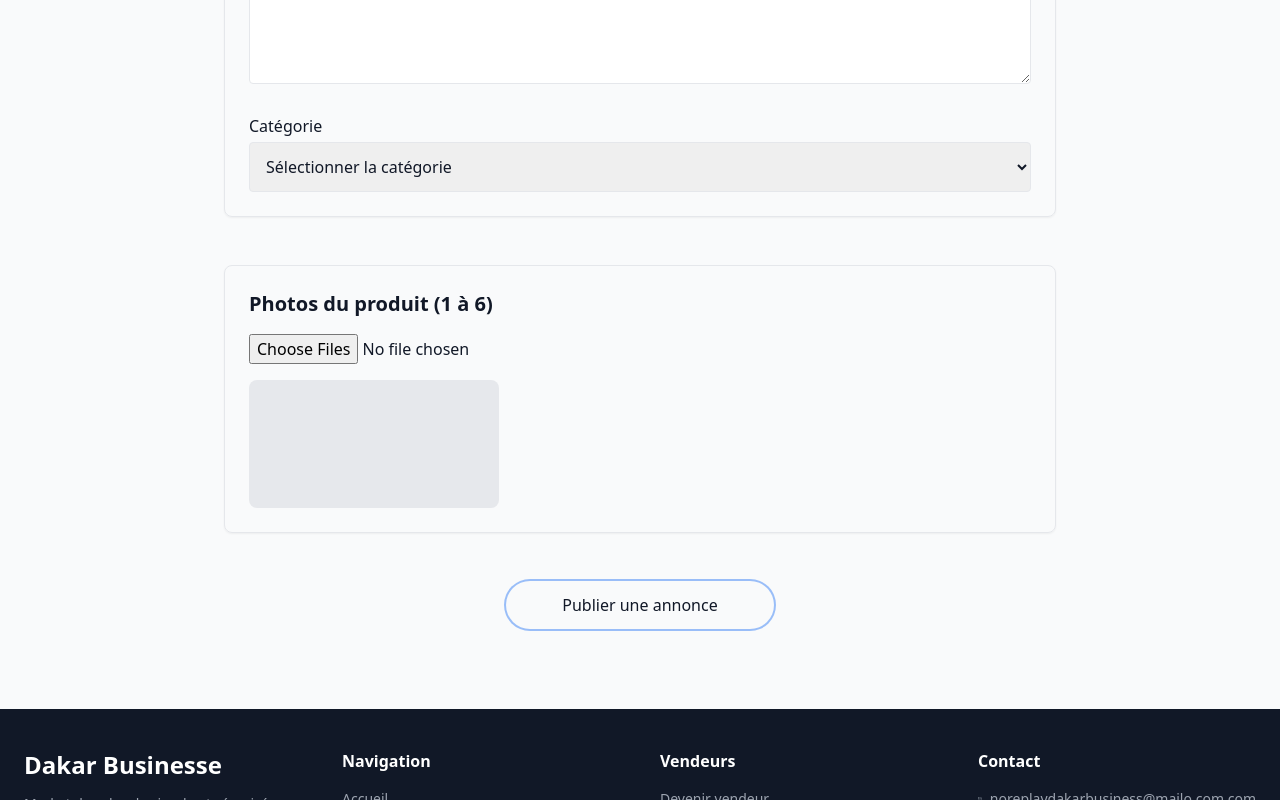
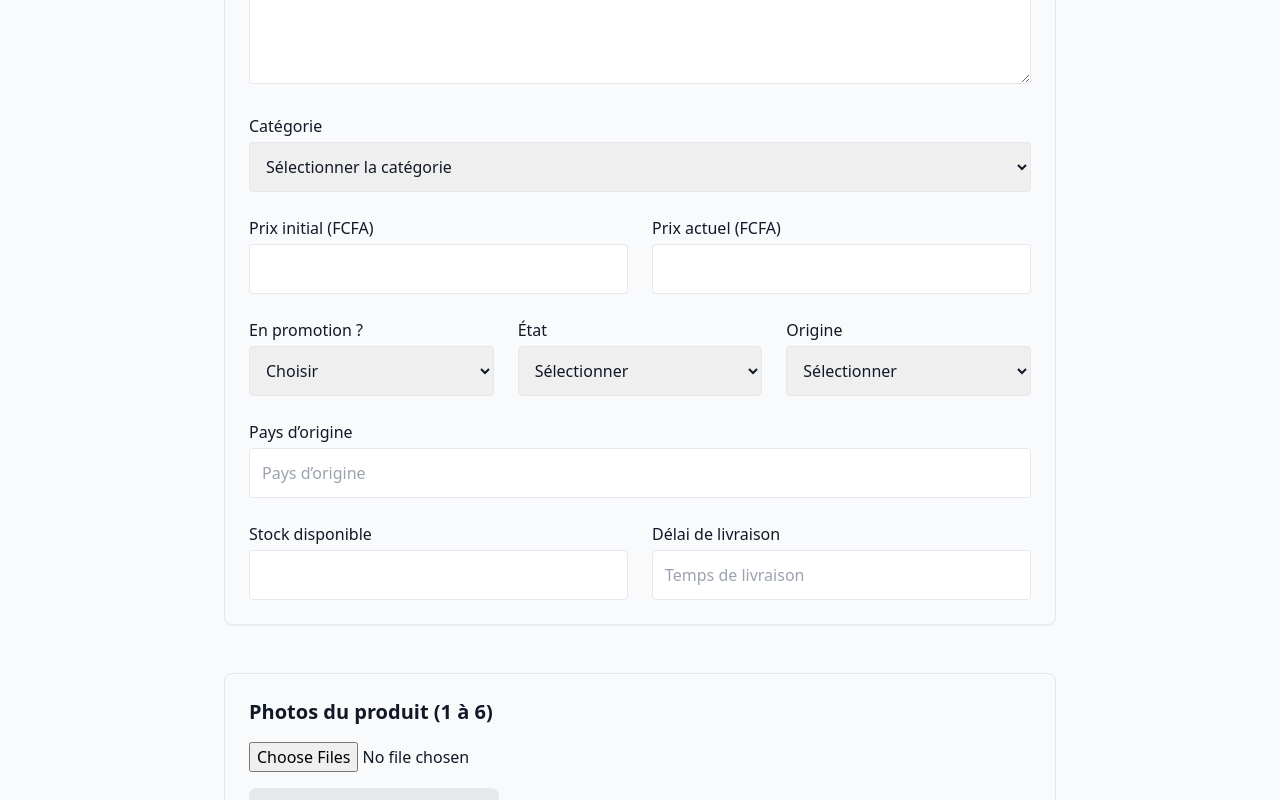
Before and after one commit to diabsking/Dakarbusinesse, a React (Vite) app in the folder frontend/: page /produits/publier in a window 1280 px wide. Shown: the part 425-1225 px from the top of the page. Built offline with nearby package versions, Linux system fonts and the light colour scheme.

Commit message:
corriger

```diff
--- a/frontend/src/pages/PublierProduit.jsx
+++ b/frontend/src/pages/PublierProduit.jsx
@@ -1,11 +1,12 @@
 import { useState } from "react";
+import axios from "axios";
 import api from "../services/api";
 
 function PublierProduit() {
   const [form, setForm] = useState({
     nom: "",
     description: "",
-    categorie: "", // pourra être rempli par défaut
+    categorie: "",
     prixInitial: "",
     prixActuel: "",
     enPromotion: "",
@@ -41,21 +42,21 @@ function PublierProduit() {
   const handleSubmit = async (e) => {
     e.preventDefault();
 
+    // ✅ Nom obligatoire
     if (!form.nom) {
       return alert("Le nom du produit est obligatoire");
     }
 
-    // ✅ Images : 1 à 6 minimum
+    // ✅ Images : 1 à 6
     if (images.length < 1 || images.length > 6) {
       return alert("Le produit doit contenir entre 1 et 6 images");
     }
 
     try {
       setLoading(true);
-
       const formData = new FormData();
 
-      // ✅ Si catégorie vide, mettre "Autres" par défaut
+      // ✅ Catégorie par défaut si vide
       const categorieFinale = form.categorie || "Autres";
 
       Object.keys(form).forEach((key) => {
@@ -103,6 +104,7 @@ function PublierProduit() {
       <h1 className="text-3xl font-bold text-center">Publier une annonce</h1>
 
       <form onSubmit={handleSubmit} className="space-y-12">
+
         {/* ================= PRODUIT ================= */}
         <section className="space-y-6 border p-6 rounded-lg shadow-sm">
           <h2 className="text-xl font-semibold">Informations du produit</h2>
@@ -145,12 +147,115 @@ function PublierProduit() {
               <option>Beauté</option>
               <option>Alimentation</option>
               <option>Autres</option>
+              <option>Électroménager</option>
+              <option>Téléphones & Accessoires</option>
+              <option>Informatique</option>
+              <option>Sport & Loisirs</option>
+              <option>Bébé & Enfants</option>
+              <option>Santé</option>
+              <option>Automobile</option>
+              <option>Services</option>
             </select>
           </div>
 
-          {/* ================= AUTRES CHAMPS ================= */}
-          {/* Reste inchangé, tout facultatif */}
+          <div className="grid md:grid-cols-2 gap-6">
+            <div>
+              <label className="block font-medium mb-1">Prix initial (FCFA)</label>
+              <input
+                type="number"
+                name="prixInitial"
+                value={form.prixInitial}
+                onChange={handleChange}
+                className="w-full p-3 border rounded"
+              />
+            </div>
+            <div>
+              <label className="block font-medium mb-1">Prix actuel (FCFA)</label>
+              <input
+                type="number"
+                name="prixActuel"
+                value={form.prixActuel}
+                onChange={handleChange}
+                className="w-full p-3 border rounded"
+              />
+            </div>
+          </div>
 
+          <div className="grid md:grid-cols-3 gap-6">
+            <div>
+              <label className="block font-medium mb-1">En promotion ?</label>
+              <select
+                name="enPromotion"
+                value={form.enPromotion}
+                onChange={handleChange}
+                className="w-full p-3 border rounded"
+              >
+                <option value="">Choisir</option>
+                <option>Oui</option>
+                <option>Non</option>
+              </select>
+            </div>
+            <div>
+              <label className="block font-medium mb-1">État</label>
+              <select
+                name="etat"
+                value={form.etat}
+                onChange={handleChange}
+                className="w-full p-3 border rounded"
+              >
+                <option value="">Sélectionner</option>
+                <option>Neuf</option>
+                <option>Occasion</option>
+              </select>
+            </div>
+            <div>
+              <label className="block font-medium mb-1">Origine</label>
+              <select
+                name="origine"
+                value={form.origine}
+                onChange={handleChange}
+                className="w-full p-3 border rounded"
+              >
+                <option value="">Sélectionner</option>
+                <option>Local</option>
+                <option>Vient de l’étranger</option>
+              </select>
+            </div>
+          </div>
+
+          <div>
+            <label className="block font-medium mb-1">Pays d’origine</label>
+            <input
+              name="paysOrigine"
+              value={form.paysOrigine}
+              onChange={handleChange}
+              placeholder="Pays d’origine"
+              className="w-full p-3 border rounded"
+            />
+          </div>
+
+          <div className="grid md:grid-cols-2 gap-6">
+            <div>
+              <label className="block font-medium mb-1">Stock disponible</label>
+              <input
+                type="number"
+                name="stock"
+                value={form.stock}
+                onChange={handleChange}
+                className="w-full p-3 border rounded"
+              />
+            </div>
+            <div>
+              <label className="block font-medium mb-1">Délai de livraison</label>
+              <input
+                name="delaiLivraison"
+                value={form.delaiLivraison}
+                onChange={handleChange}
+                placeholder="Temps de livraison"
+                className="w-full p-3 border rounded"
+              />
+            </div>
+          </div>
         </section>
 
         {/* ================= IMAGES ================= */}
@@ -184,17 +289,11 @@ function PublierProduit() {
                         className="w-20 h-20 md:w-24 md:h-24 object-cover rounded-lg border cursor-pointer"
                         onClick={() => {
                           const newPreviews = [...previews];
-                          [newPreviews[0], newPreviews[index]] = [
-                            newPreviews[index],
-                            newPreviews[0],
-                          ];
+                          [newPreviews[0], newPreviews[index]] = [newPreviews[index], newPreviews[0]];
                           setPreviews(newPreviews);
 
                           const newImages = [...images];
-                          [newImages[0], newImages[index]] = [
-                            newImages[index],
-                            newImages[0],
-                          ];
+                          [newImages[0], newImages[index]] = [newImages[index], newImages[0]];
                           setImages(newImages);
                         }}
                       />
@@ -226,7 +325,11 @@ function PublierProduit() {
             type="submit"
             className="px-14 py-3 rounded-full ring-2 w-full sm:w-auto"
           >
-            {loading ? <span className="animate-pulse">Publication...</span> : "Publier une annonce"}
+            {loading ? (
+              <span className="animate-pulse">Publication...</span>
+            ) : (
+              "Publier une annonce"
+            )}
           </button>
         </div>
       </form>
```
